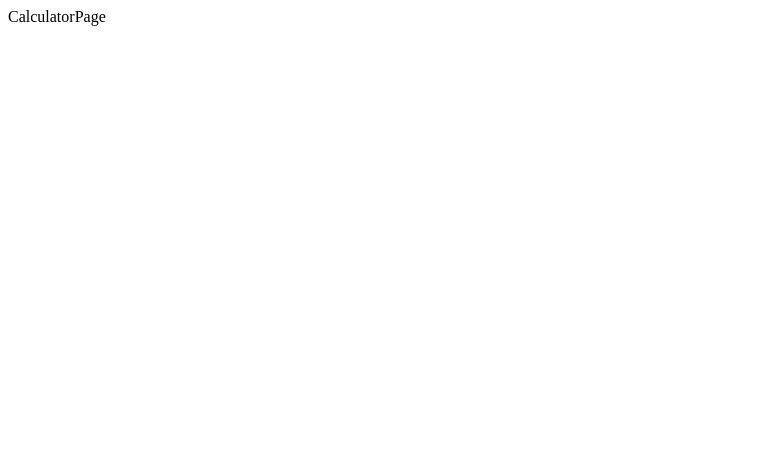
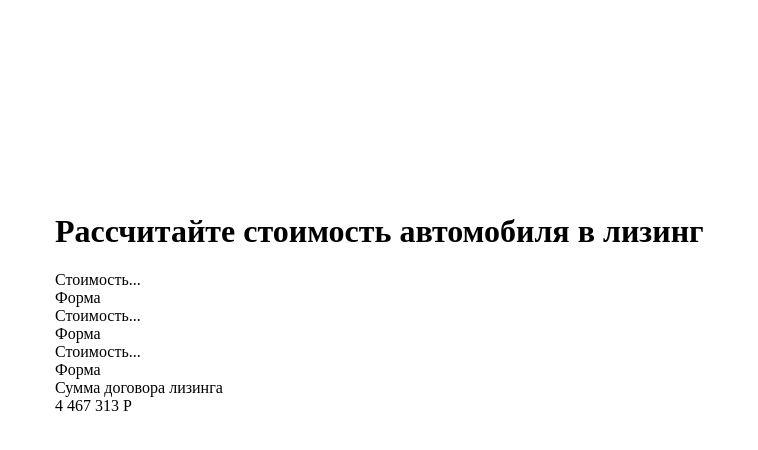
Before and after one commit to BKrasnov/friend-lee-test-calculator, a React (Create React App) app: page / in a window 1280 px wide. Shown: the top 450 px of the page, without its empty margins (0-758 px from the left). Built offline with nearby package versions, Linux system fonts and the light colour scheme.

Commit message:
Update style project

```diff
--- /dev/null
+++ b/src/App.scss
@@ -0,0 +1,3 @@
+.container {
+  margin: 213px 47px;
+}
--- a/src/App.tsx
+++ b/src/App.tsx
@@ -1,6 +1,8 @@
 import { FC } from 'react';
 
 import { CalculatorPage } from './features/calculator';
+
+import './App.scss';
 
 export const App: FC = () => {
   return (
--- a/src/features/calculator/CalculatorPage.tsx
+++ b/src/features/calculator/CalculatorPage.tsx
@@ -1,7 +1,25 @@
 import { FC, memo } from 'react';
 
+import { Form } from '../../components/Form';
+
 const CalculatorPageComponent: FC = () => {
-  return <div>CalculatorPage</div>;
+  return (
+    <div>
+      <h1>Рассчитайте стоимость автомобиля в лизинг</h1>
+      <section>
+        {/* Общий контейнер для forms и TextFields */}
+        <div>
+          <Form />
+          <Form />
+          <Form />
+        </div>
+        <div>
+          <span>Сумма договора лизинга</span>
+          <div>4 467 313 Р</div>
+        </div>
+      </section>
+    </div>
+  );
 };
 
 export const CalculatorPage = memo(CalculatorPageComponent);
--- /dev/null
+++ b/src/style/_reset.scss
@@ -0,0 +1,51 @@
+*,
+*::before,
+*::after {
+  box-sizing: border-box;
+}
+
+body,
+h1,
+h2,
+h3,
+h4,
+h5,
+p,
+figure,
+picture {
+  margin: 0;
+}
+
+h1,
+h2,
+h3,
+h4,
+h5,
+h6,
+p {
+  font-weight: 400;
+}
+
+img,
+picture {
+  display: block;
+  max-width: 100%;
+}
+
+input,
+button,
+textarea,
+select {
+  font: inherit;
+}
+
+@media (prefers-reduced-motion: reduce) {
+  *,
+  *::before,
+  *::after {
+    animation-duration: 0.01ms !important;
+    animation-iteration-count: 1 !important;
+    scroll-behavior: auto !important;
+    transition-duration: 0.01ms !important;
+  }
+}
--- /dev/null
+++ b/src/style/variable.scss
@@ -0,0 +1,4 @@
+/* General */
+$primary-color: #ff9514;
+
+$secondary-color: #575757;
```
Also changed, not shown: src/style/normalize.scss (added).
